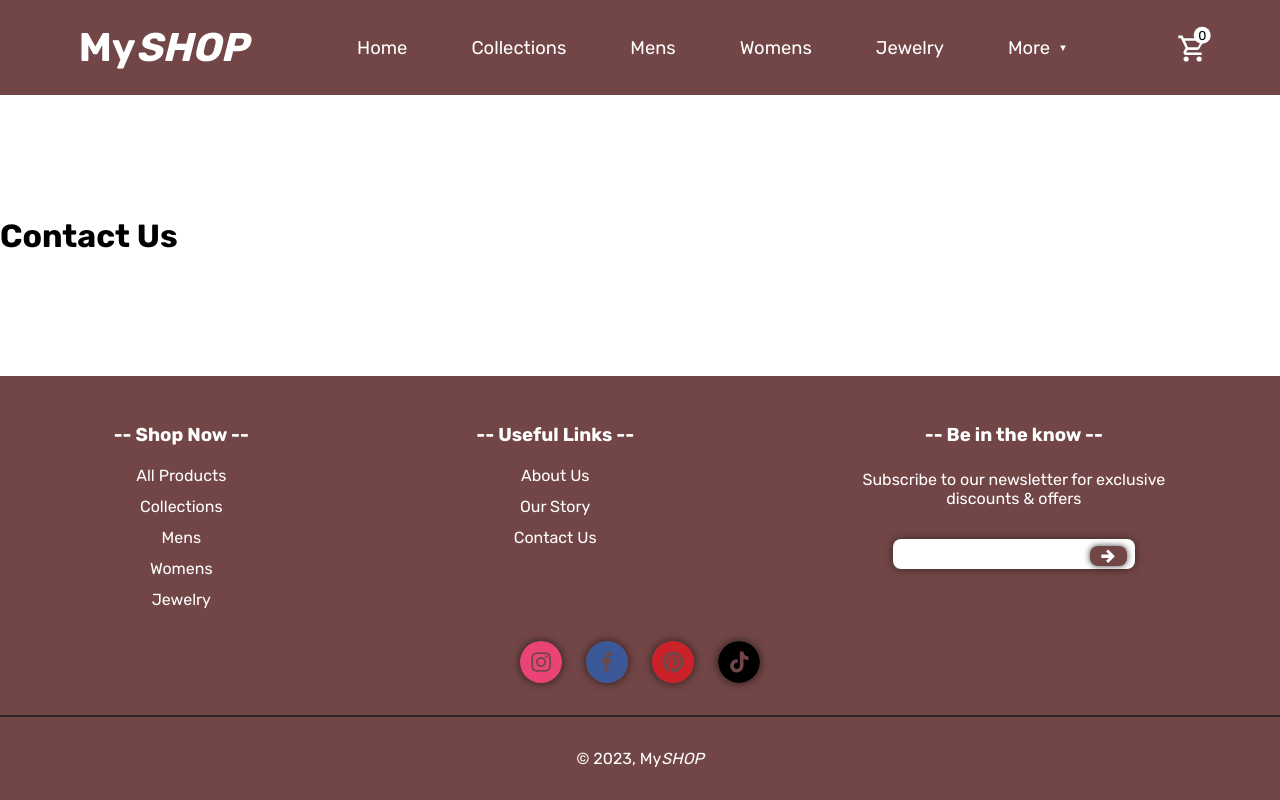
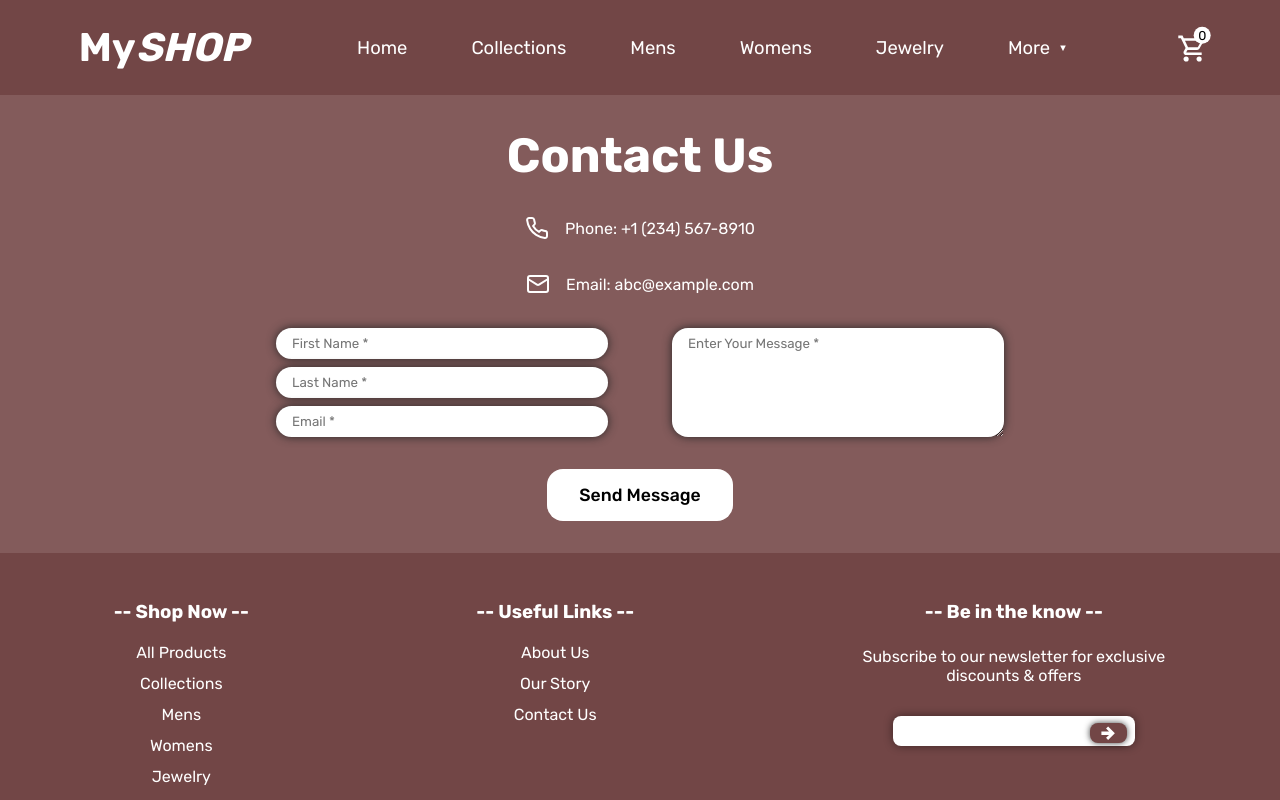
Before and after one commit to ryankahkeshan/shopping, a React (Vite) app: page /contact-us in a window 1280 px wide. Shown: the top 800 px of the page. Built offline with nearby package versions, Linux system fonts and the light colour scheme; no server answers.

Commit message:
Added contact us page

```diff
--- a/src/ContactUs/ContactUs.css
+++ b/src/ContactUs/ContactUs.css
@@ -0,0 +1,87 @@
+.contact-us-page {
+    background-color: var(--main-bck-light);
+    display: flex;
+    flex-direction: column;
+    justify-content: center;
+    align-items: center;
+    gap: 2rem;
+    padding: 2rem;
+    color: white;
+}
+
+.contact-us-icon {
+    display: flex;
+    align-items: center;
+    gap: 1rem;
+}
+
+.left-contacts {
+    display: flex;
+    flex-direction: column;
+    gap: 8px;
+}
+
+.left-contacts input, .contact-us-msg {
+    padding: 0.5rem 1rem;
+    width: 300px;
+    box-shadow: 0 0 10px rgb(41, 40, 40);
+    border: none;
+    outline: none;
+    border-radius: 1rem;
+}
+
+.contact-us-button {
+    outline: none;
+    border: none;
+    padding: 1rem 2rem;
+    border-radius: 1rem;
+    font-size: 1.1rem;
+    font-weight: 500;
+    background-color: white;
+    cursor: pointer;
+    transition: background-color 0.1s ease-in-out;
+}
+
+.contact-us-button:hover {
+    background-color: rgb(218, 216, 216);
+}
+
+.contact-us-pop-up {
+    position: fixed;
+    top: 0;
+    left: 0;
+    width: 100%;
+    height: 100%;
+    background-color: rgba(0, 0, 0, 0.5);
+    z-index: 1;
+    display: flex;
+    flex-direction: column;
+    justify-content: center;
+    align-items: center;
+}
+
+.contact-us-pop-up-container {
+    background-color: rgb(255, 255, 255);
+    border-radius: 2rem;
+    box-shadow: 0 0 10px black;
+    display: flex;
+    flex-direction: column;
+    justify-content: center;
+    gap: 1rem;
+    align-items: center;
+    color: black;
+    padding: 2rem;
+}
+
+.contact-us-form-button {
+    outline: none;
+    border: none;
+    padding: 0.6rem 1.5rem;
+    border-radius: 1rem;
+    font-size: 1.1rem;
+    font-weight: 500;
+    background-color: black;
+    color: white;
+    cursor: pointer;
+    transition: background-color 0.1s ease-in-out;
+}
--- a/src/ContactUs/ContactUs.jsx
+++ b/src/ContactUs/ContactUs.jsx
@@ -1,7 +1,79 @@
 import './ContactUs.css'
+import { Mail, Phone } from 'lucide-react';
+import { useState } from 'react';
+import InvalidPopUp from '../InvalidPopUp/InvalidPopUp';
 
 const ContactUs = () => {
-    return <h1>Contact Us</h1>
+
+    const [submitted, setSubmitted] = useState(false)
+    const [popUp, setPopUp] = useState(false)
+    const [form, setForm] = useState({
+        first: '',
+        last: '',
+        email: '',
+        msg: '',
+    })
+
+    const changeForm = (field, value) => {
+        setPopUp(false)
+        setForm(prev => {
+            const obj = {...prev}
+            obj[field] = value
+            return obj
+        })
+    }
+
+    const cleanUp = () => {
+        setForm({first:'', last:'', email:'', msg:''})
+    }
+
+    return (
+        <section className='contact-us-page'>
+            <h1 style={{fontSize:'3rem'}}>Contact Us</h1>
+            <div className='contact-us-icon'>
+                <Phone />
+                <p>Phone: +1 (234) 567-8910</p>
+            </div>
+            <div className='contact-us-icon'>
+                <Mail />
+                <p>Email: abc@example.com</p>
+            </div>
+            <form style={{display:'flex', gap:'4rem', justifyContent:'center'}}>
+                <div className='left-contacts'>
+                    <input type="text" placeholder='First Name *' value={form.first}
+                        onChange={(e) => changeForm('first', e.target.value)} />
+                    <input type="text" placeholder='Last Name *' value={form.last}
+                        onChange={(e) => changeForm('last', e.target.value)} />
+                    <input type="text" placeholder='Email *' value={form.email}
+                        onChange={(e) => changeForm('email', e.target.value)} />
+                </div>
+                <textarea className='contact-us-msg' placeholder='Enter Your Message *'
+                    value={form.msg} onChange={(e) => changeForm('msg', e.target.value)}>
+                </textarea>
+            </form>
+            <button className='contact-us-button' onClick={(e) => {
+                e.preventDefault()
+                if (form.first === '' || form.last === '' || form.email === '' || form.msg === '') {
+                    setPopUp(true)
+                } else {
+                    cleanUp()
+                    setSubmitted(true)
+                }
+            }}>
+                Send Message
+            </button>
+            {submitted &&
+                <div className='contact-us-pop-up'>
+                    <div className="contact-us-pop-up-container">
+                        <h2>Thank You For Your Inquiry</h2>
+                        <p>Our team is working hard on the issue, and we will get back to you as soon as possible</p>
+                        <button className='contact-us-form-button' onClick={() => setSubmitted(false)}>Close</button>
+                    </div>
+                </div>
+            }
+            {popUp && <InvalidPopUp closePopUp={setPopUp} text={'Please fill in the required fields'} />}
+        </section>
+    )
 }
 
 export default ContactUs;
--- a/src/InvalidPopUp/InvalidPopUp.css
+++ b/src/InvalidPopUp/InvalidPopUp.css
@@ -13,6 +13,7 @@
     box-shadow: 0 0 6px black;
     z-index: 100;
     animation: invalid-entry 0.2s 1;
+    color: black;
 }
 
 .pop-up-x {
```
Also changed, not shown: 1 other file (tests, documents, lock files or other folders).
